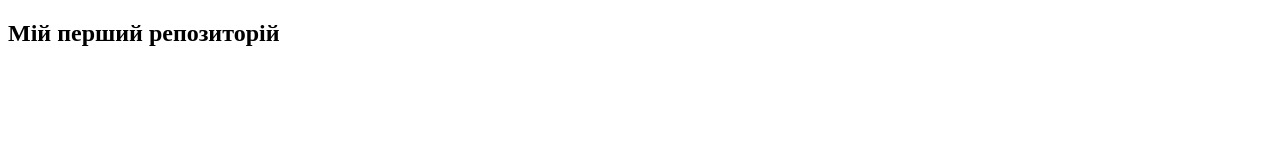
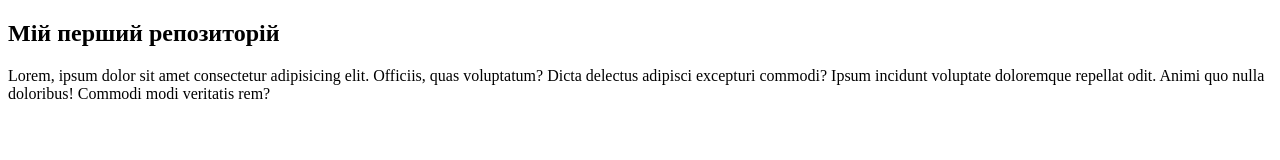
Before and after one commit to vlada-dovbysh/test, a plain HTML site: page index.html in a window 1280 px wide. Drawn offline with Linux system fonts and the light colour scheme.

Commit message:
added text

```diff
--- a/index.html
+++ b/index.html
@@ -7,5 +7,6 @@
 </head>
 <body>
     <h2>Мій перший репозиторій</h2>
+    <p>Lorem, ipsum dolor sit amet consectetur adipisicing elit. Officiis, quas voluptatum? Dicta delectus adipisci excepturi commodi? Ipsum incidunt voluptate doloremque repellat odit. Animi quo nulla doloribus! Commodi modi veritatis rem?</p>
 </body>
 </html>
```
